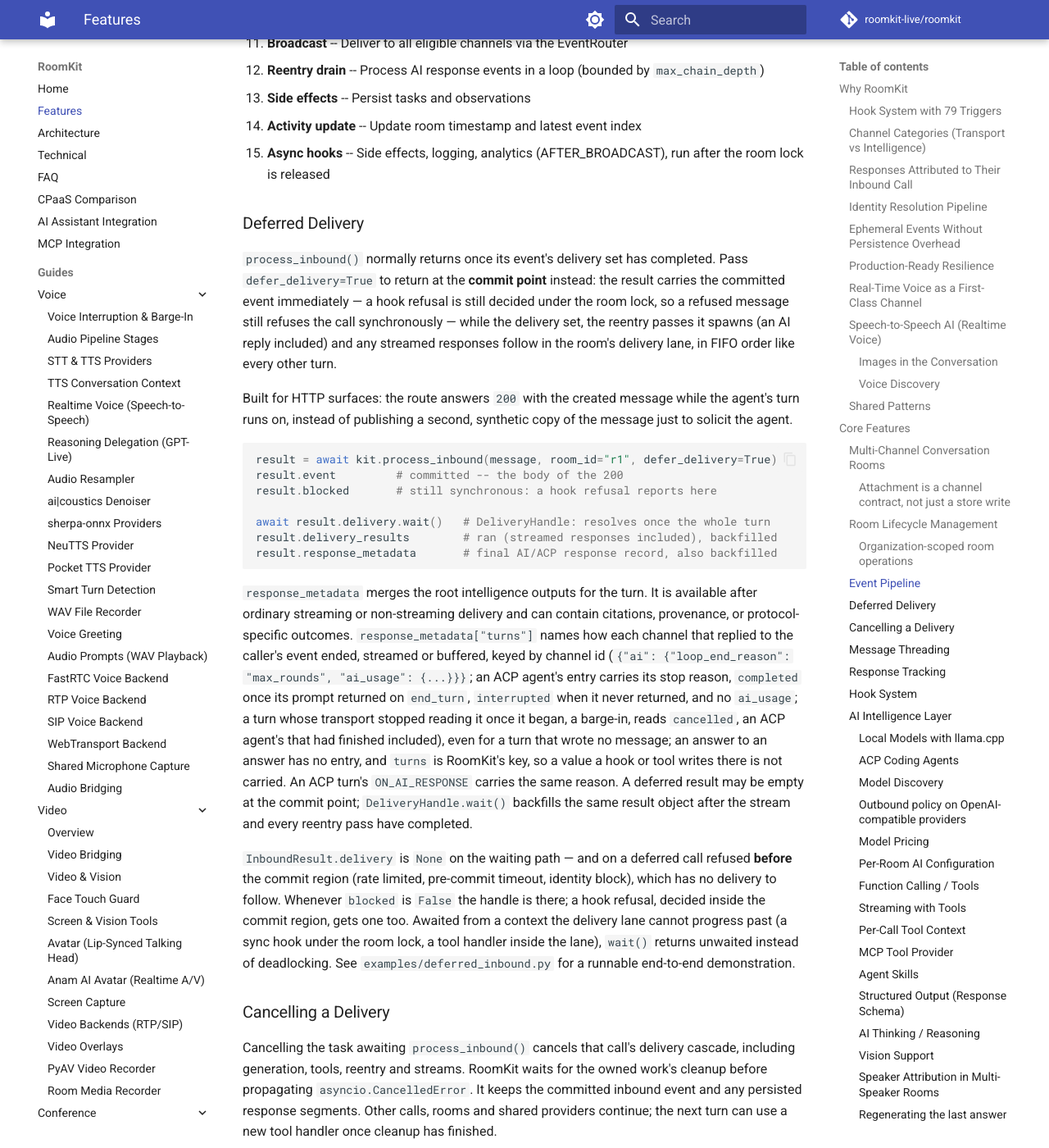
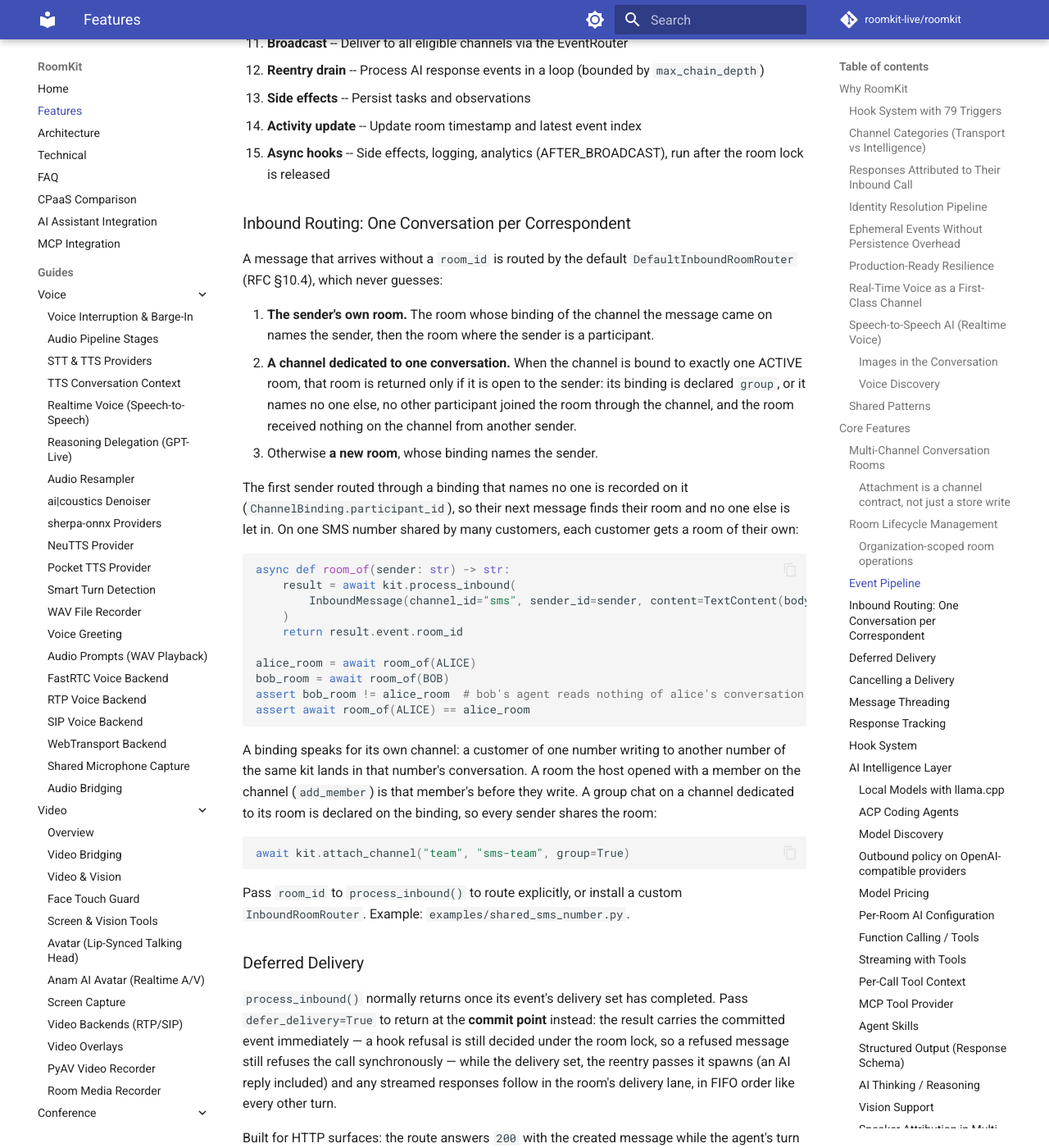
Before and after one commit to roomkit-live/roomkit-docs, an MkDocs documentation site: the page built from docs/features.md, in a window 1280 px wide and 1400 px high, scrolled down 11648 px. Shown: the whole window at 82% size. Built offline with MkDocs 1.6.1 and Material for MkDocs 9.7.7, drawn with Linux system fonts in a browser that asks for light colours; comment, search, counter and statistics services are not loaded; some of the changed text lies outside the part shown.

Commit message:
docs(routing): one conversation per correspondent on a shared number, and the group binding (RMK-580)
The default router gives each correspondent of a channel bound to one room a
room of their own unless the binding is declared group, retains the first
sender routed through a binding, and finds a sender by the binding of the
channel they wrote on. The architecture table described the old order.

````diff
--- a/docs/features.md
+++ b/docs/features.md
@@ -326,7 +326,7 @@ boundary; never accept the scope itself from untrusted request data.
 
 Every message passes through a deterministic processing pipeline:
 
-1. **Inbound routing** -- Resolve which room the message belongs to (by channel binding or participant)
+1. **Inbound routing** -- Resolve which room the message belongs to (by the sender's own room, then by a channel bound to a single conversation; see [Inbound Routing](#inbound-routing-one-conversation-per-correspondent))
 2. **Auto-create** -- If no room found, create a new room and attach the channel
 3. **Channel conversion** -- `handle_inbound()` converts the raw message to a `RoomEvent`
 4. **Identity resolution** -- Identify the sender (optional, with timeout and channel filtering)
@@ -341,6 +341,52 @@ Every message passes through a deterministic processing pipeline:
 13. **Side effects** -- Persist tasks and observations
 14. **Activity update** -- Update room timestamp and latest event index
 15. **Async hooks** -- Side effects, logging, analytics (AFTER_BROADCAST), run after the room lock is released
+
+### Inbound Routing: One Conversation per Correspondent
+
+A message that arrives without a `room_id` is routed by the default
+`DefaultInboundRoomRouter` (RFC §10.4), which never guesses:
+
+1. **The sender's own room.** The room whose binding of the channel the
+   message came on names the sender, then the room where the sender is a
+   participant.
+2. **A channel dedicated to one conversation.** When the channel is bound to
+   exactly one ACTIVE room, that room is returned only if it is open to the
+   sender: its binding is declared `group`, or it names no one else, no other
+   participant joined the room through the channel, and the room received
+   nothing on the channel from another sender.
+3. Otherwise **a new room**, whose binding names the sender.
+
+The first sender routed through a binding that names no one is recorded on it
+(`ChannelBinding.participant_id`), so their next message finds their room and
+no one else is let in. On one SMS number shared by many customers, each
+customer gets a room of their own:
+
+```python
+async def room_of(sender: str) -> str:
+    result = await kit.process_inbound(
+        InboundMessage(channel_id="sms", sender_id=sender, content=TextContent(body="hi"))
+    )
+    return result.event.room_id
+
+alice_room = await room_of(ALICE)
+bob_room = await room_of(BOB)
+assert bob_room != alice_room  # bob's agent reads nothing of alice's conversation
+assert await room_of(ALICE) == alice_room
+```
+
+A binding speaks for its own channel: a customer of one number writing to
+another number of the same kit lands in that number's conversation. A room the
+host opened with a member on the channel (`add_member`) is that member's
+before they write. A group chat on a channel dedicated to its room is declared
+on the binding, so every sender shares the room:
+
+```python
+await kit.attach_channel("team", "sms-team", group=True)
+```
+
+Pass `room_id` to `process_inbound()` to route explicitly, or install a custom
+`InboundRoomRouter`. Example: `examples/shared_sms_number.py`.
 
 ### Deferred Delivery
 
````
Also changed, not shown: docs/architecture.md (+1 -1 lines).
